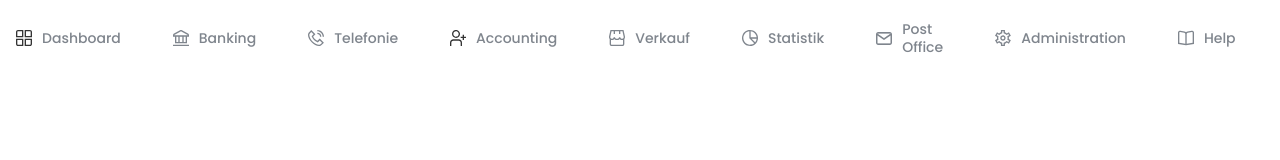
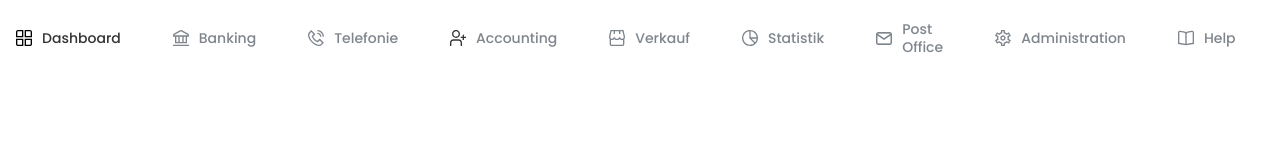
Before and after one commit to Skoulskiy/react_tabs_component, a React (Vite) app: page / in a window 1280 px wide. In both pictures the pointer is over the button "Dashboard". Shown: the top 160 px of the page. Built offline with nearby package versions, Linux system fonts and the light colour scheme.

Commit message:
feat: add Tab styles with hover and dragging states

```diff
--- a/src/components/Tab/Tab.module.scss
+++ b/src/components/Tab/Tab.module.scss
@@ -7,10 +7,19 @@
   padding: 20px 16px;
   box-sizing: border-box;
   cursor: pointer;
-  transition: background, color 300ms ease;
+  transition: background 300ms ease, color 300ms ease;
+
   img {
     width: 16px;
     height: 16px;
+  }
+
+  &:hover {
+    color: $title-color;
+
+    img {
+      filter: brightness(0);
+    }
   }
 
   &--dragging {
@@ -22,5 +31,13 @@
     img {
       filter: brightness(0) invert(1);
     }
+
+    &:hover {
+      color: #fff;
+
+      img {
+        filter: brightness(0) invert(1);
+      }
+    }
   }
 }
--- a/src/styles/variables.scss
+++ b/src/styles/variables.scss
@@ -1 +1,2 @@
 $gray-color: #7F858D;
+$title-color: #343434;
```
